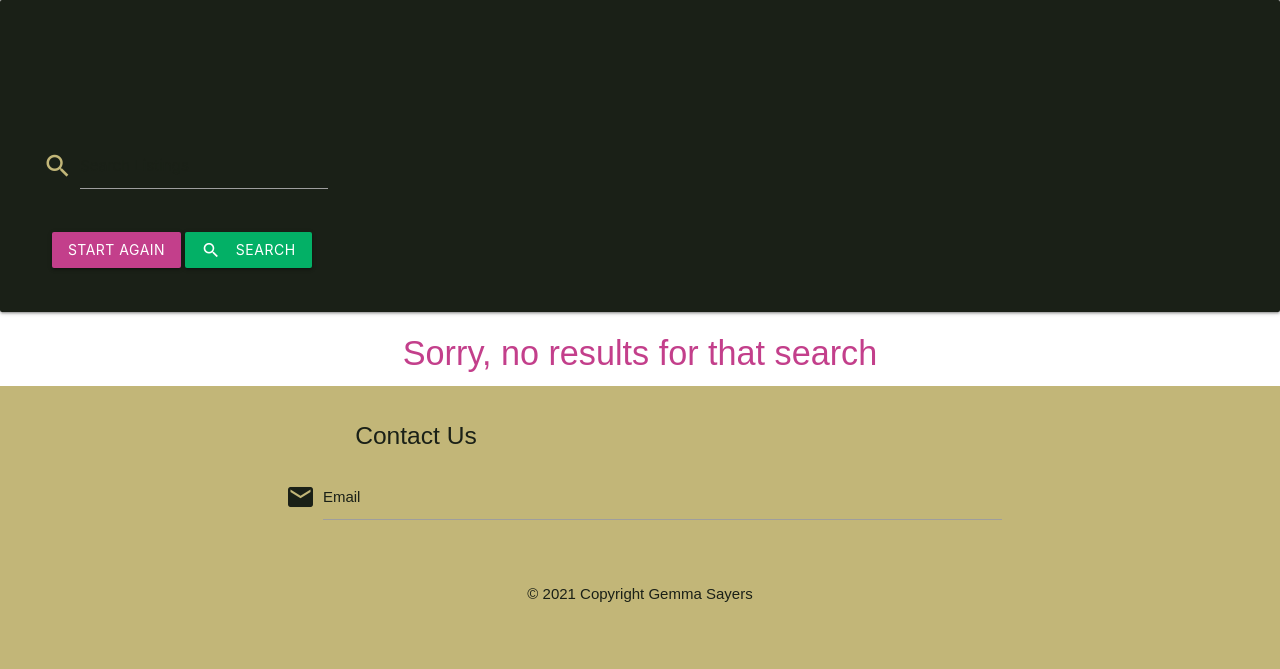
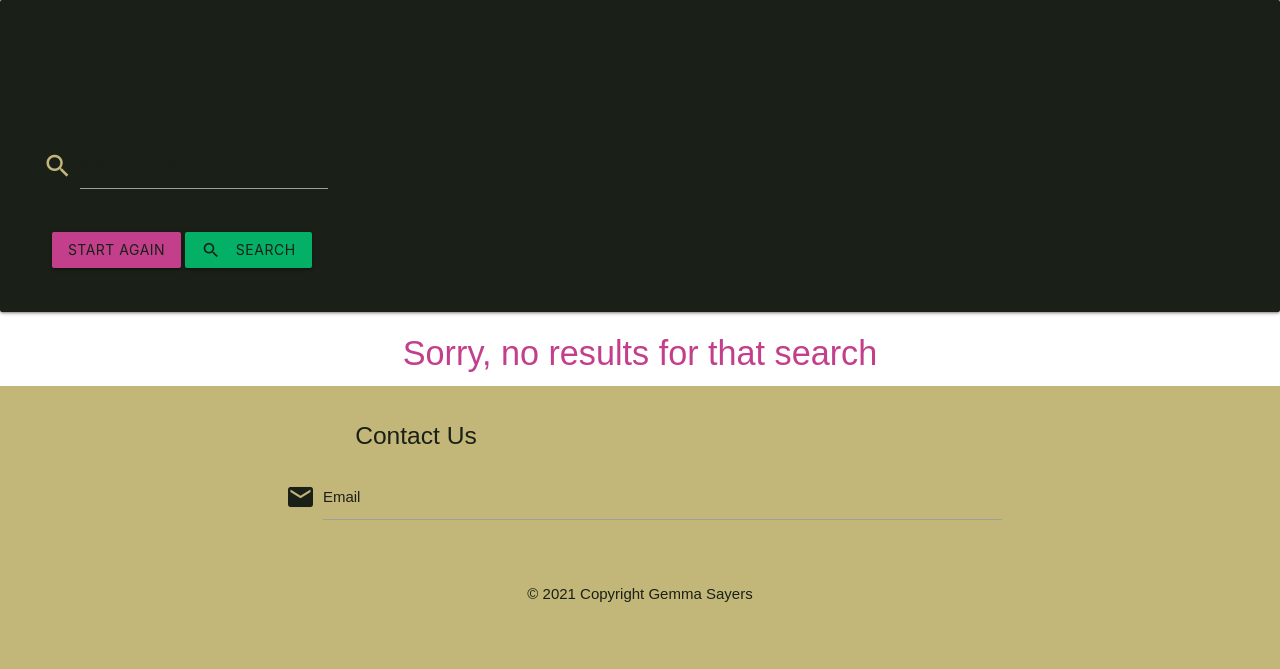
Before and after one commit to GJSayers/culturate, a Flask app: page /search in a window 1280 px wide. Shown: the part 64-733 px from the top of the page. Run offline with Flask 2, Linux system fonts and the light colour scheme; data that the repository does not hold is empty; some libraries are stand-ins or nearby versions; some web fonts are replaced.

Commit message:
update button styling

```diff
--- a/static/css/style.css
+++ b/static/css/style.css
@@ -77,10 +77,12 @@ nav ul a:hover {
 
 .affirmative-button {
     background-color: #03B066;
+    color: #1a2017;
 }
 
 .cancel-button, .favourite-button {
     background-color: #C33F8B;
+    color: #1a2017;
 }
 
 .listing-section {
```
